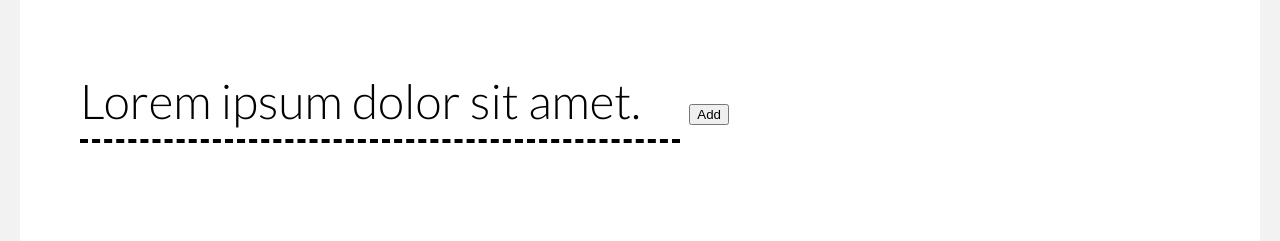
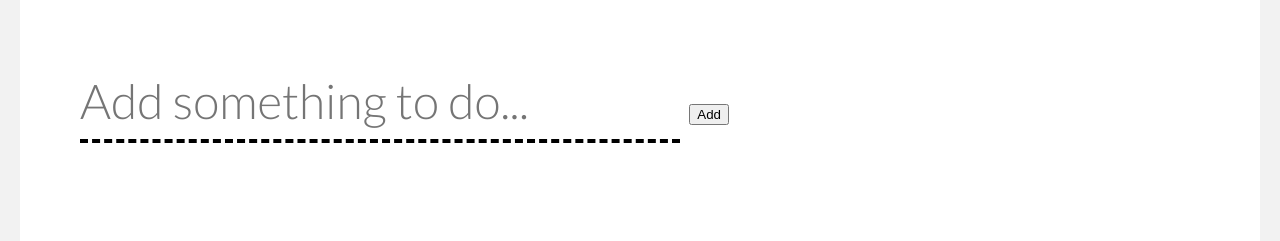
Before and after one commit to AlbinHolmlund/todolist, a plain HTML site: page index.html in a window 1280 px wide. Shown: the part 357-598 px from the top of the page. Drawn offline with nearby package versions, Linux system fonts and the light colour scheme.

Commit message:
Added placeholder for input

```diff
--- a/index.html
+++ b/index.html
@@ -17,7 +17,7 @@
 
 	<h1>To do, or not to do. That's the question.</h1>
 
-	<input class="add-input" data-add-text type="text" value="Lorem ipsum dolor sit amet."/>
+	<input class="add-input" data-add-text type="text" placeholder="Add something to do..."/>
 	<button data-add>Add</button>
 
 	<!-- Unfinished list -->
```
